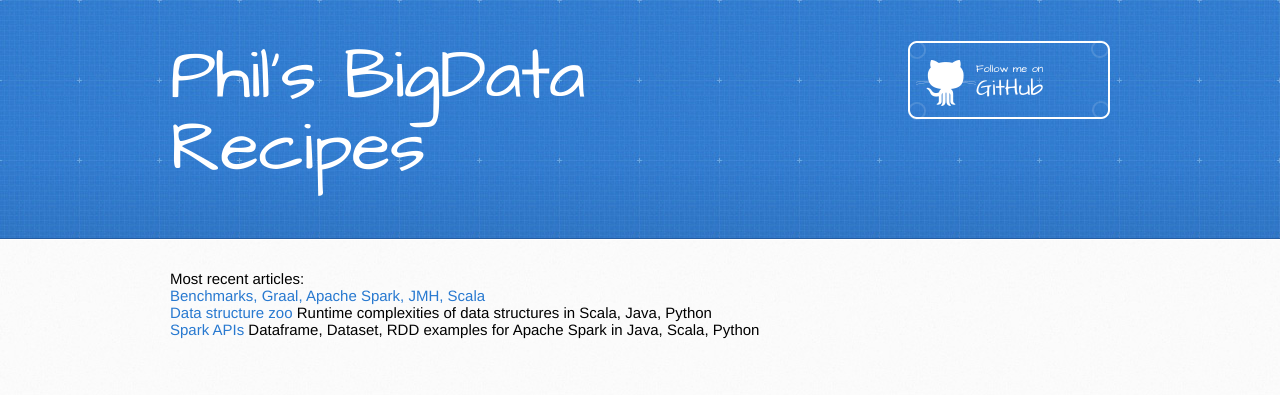
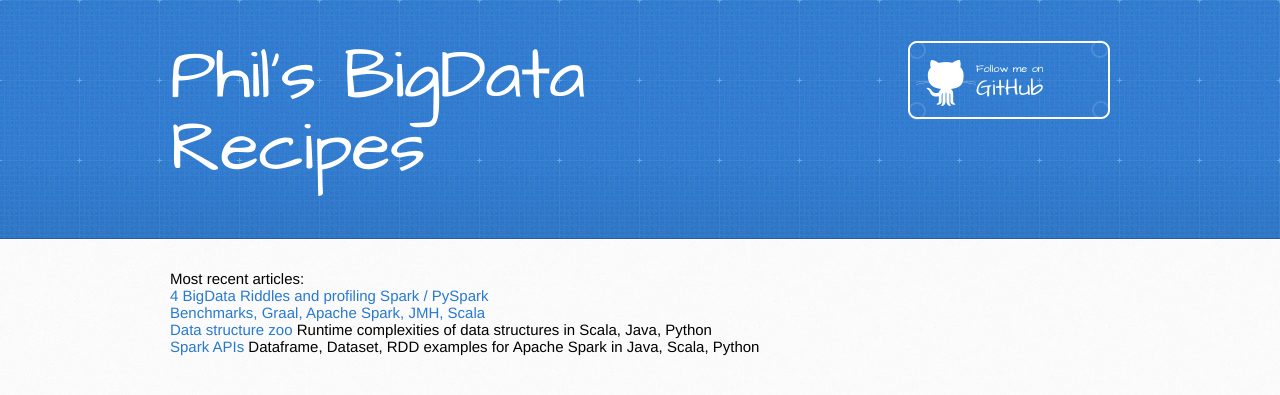
Before and after one commit to g1thubhub/g1thubhub.github.io, a Jekyll site: the page built from index.md, in a window 1280 px wide. Shown: the top 395 px of the page. Built offline with Jekyll 4.4.1, drawn with Linux system fonts in a browser that asks for light colours.

Commit message:
Update index

```diff
--- a/index.md
+++ b/index.md
@@ -3,10 +3,12 @@ layout: default
 ---
 Most recent articles:
 
+[4 BigData Riddles and profiling Spark / PySpark](https://g1thubhub.github.io/4-bigdata-riddles)
+<br>
 [Benchmarks, Graal, Apache Spark, JMH, Scala](https://g1thubhub.github.io/benchmarking.html)
-
+<br>
 [Data structure zoo](https://g1thubhub.github.io/data-structure-zoo.html)
 Runtime complexities of data structures in Scala, Java, Python
-
+<br>
 [Spark APIs](https://g1thubhub.github.io/2018/05/01/sparkapis.html)
 Dataframe, Dataset, RDD examples for Apache Spark in Java, Scala, Python
```
